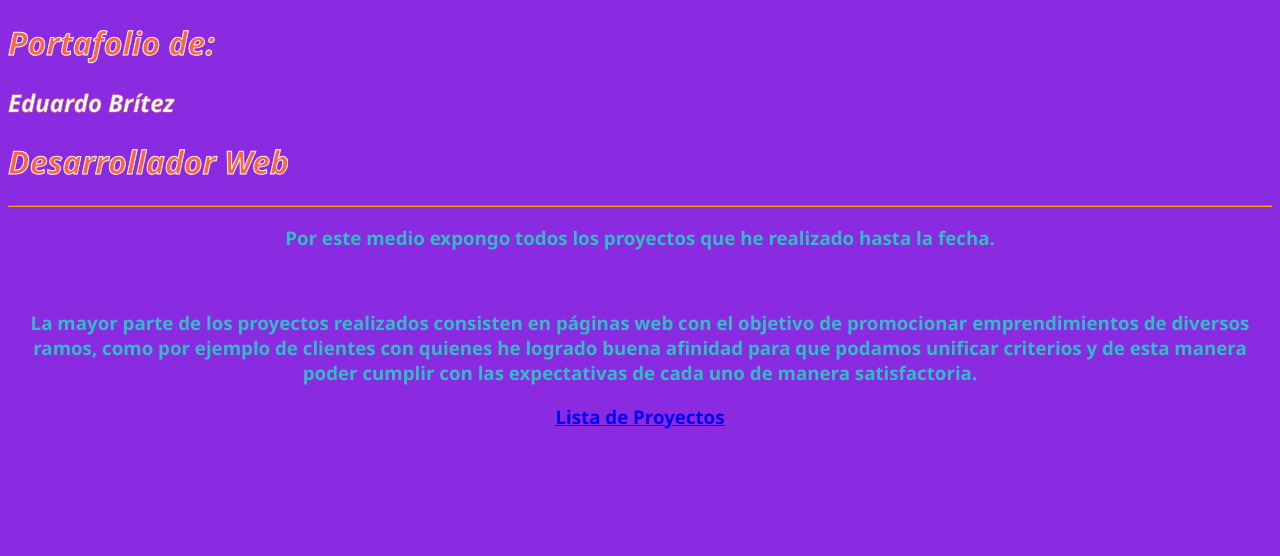
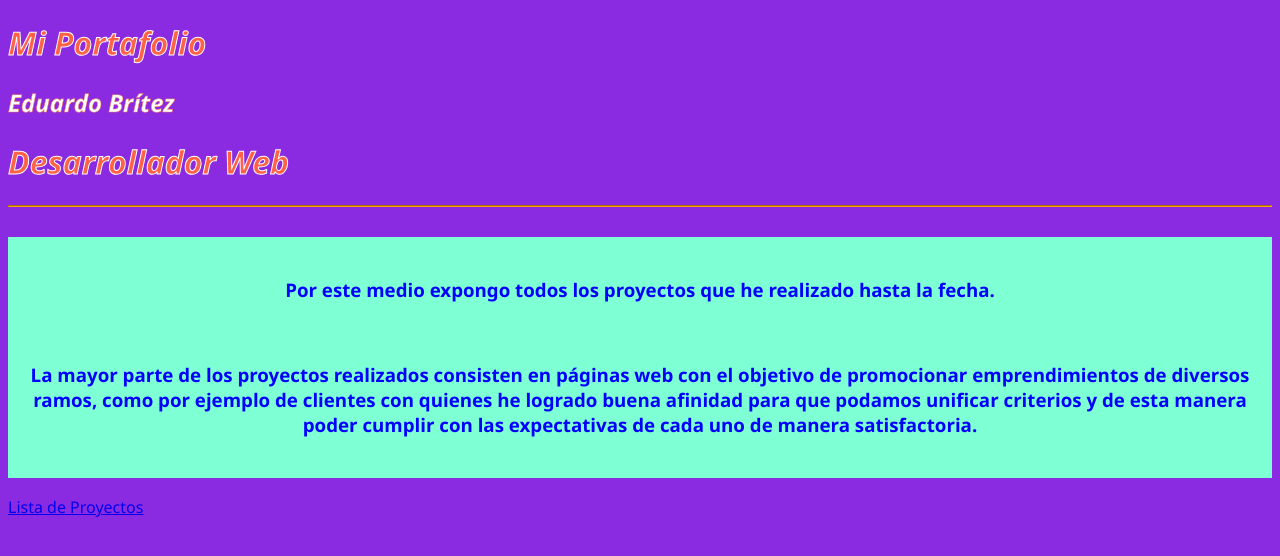
Before and after one commit to EduBritez/html_portafolio, a plain HTML site: page index.html in a window 1280 px wide. Drawn offline with Linux system fonts and the light colour scheme.

Commit message:
Add files via upload

```diff
--- a/estilos.css
+++ b/estilos.css
@@ -20,6 +20,12 @@ h1{
     -webkit-text-stroke: 1px white;
 }
 
+.presentacion{
+    border-width: 1px;
+    background-color: aquamarine;
+    background-size: 100%;
+}
+
 h2{
     color: white;
     font-style: italic;
@@ -27,7 +33,7 @@ h2{
 }
 
 h3{
-    color: #33BBC5;
+    color: blue;
     text-align: center;
 
 }
--- a/index.html
+++ b/index.html
@@ -7,15 +7,20 @@
     <link rel="stylesheet" href="./estilos.css">
 </head>
 <body>
-    <h1>Portafolio de:</h1>
+    <h1>Mi Portafolio</h1>
     <h2>Eduardo Brítez </h2>
     <h1 class="dev">Desarrollador Web</h1>
     <hr/>
-    <h3>Por este medio expongo todos los proyectos que he realizado hasta la fecha.</h3>
     <br>
-    <h3>La mayor parte de los proyectos realizados consisten en páginas web con el objetivo de promocionar emprendimientos de diversos ramos, como por ejemplo de  clientes con quienes he logrado buena afinidad para que podamos unificar criterios y de esta manera poder cumplir con las expectativas de cada uno de manera satisfactoria.</h3>
-    <h3>
-        <a href="./proyectos.html">Lista de Proyectos</a>
+    <div class="presentacion">
+        <br>
+        <h3>Por este medio expongo todos los proyectos que he realizado hasta la fecha.</h3>
+        <br>
+        <h3>La mayor parte de los proyectos realizados consisten en páginas web con el objetivo de promocionar emprendimientos de diversos ramos, como por ejemplo de  clientes con quienes he logrado buena afinidad para que podamos unificar criterios y de esta manera poder cumplir con las expectativas de cada uno de manera satisfactoria.</h3>
+        <br>
+        <h3>
+    </div>
+    <a href="./proyectos.html">Lista de Proyectos</a>
     </h3>
 
 
```
